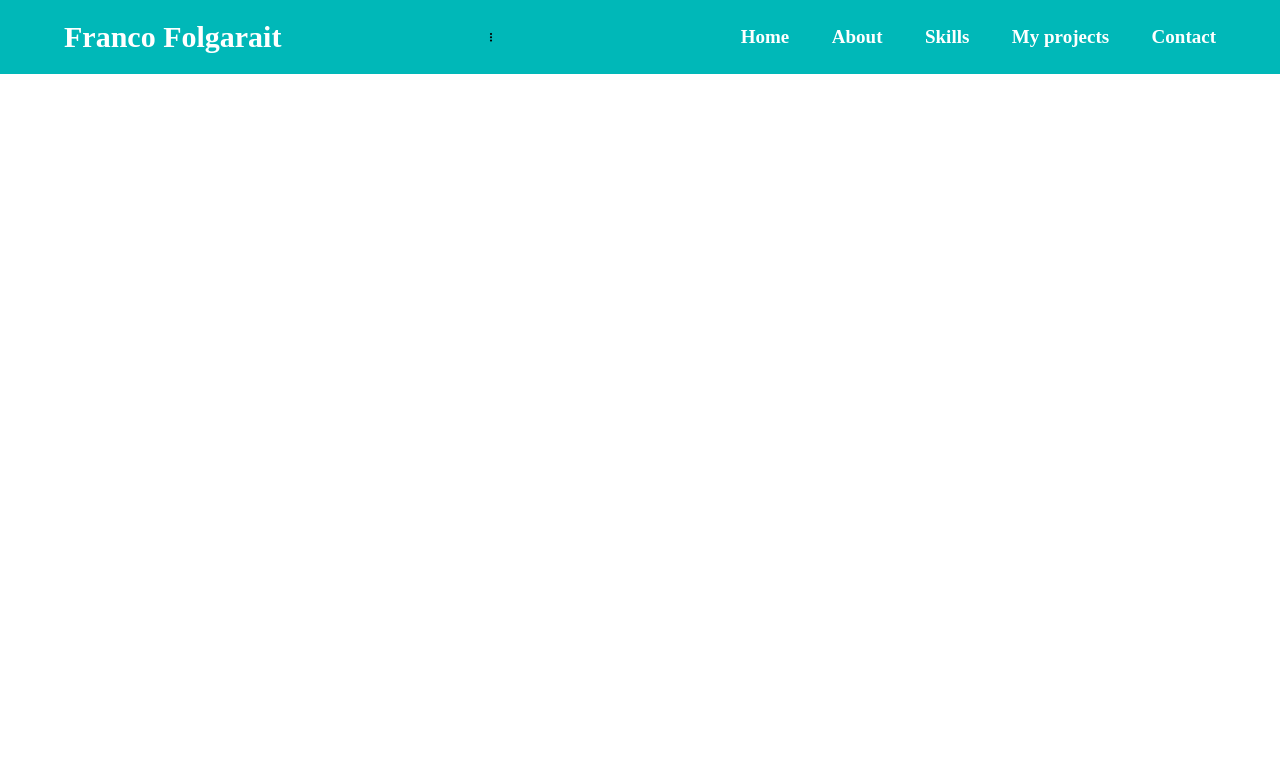
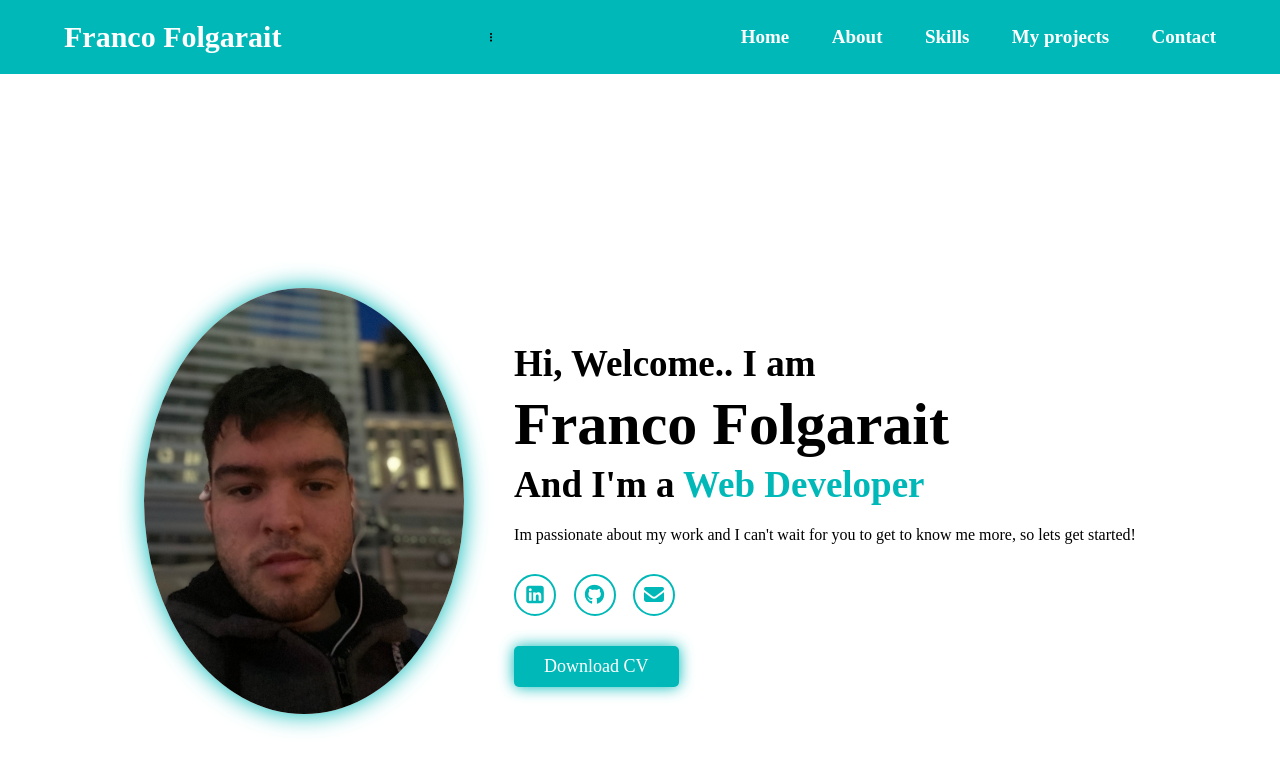
Before and after one commit to frankiebelize/my-portfoliov2, a plain HTML site: page index.html in a window 1280 px wide. Drawn offline with Linux system fonts and the light colour scheme; a web font is replaced by a local one.

Commit message:
added home section html and css

```diff
--- a/index.html
+++ b/index.html
@@ -22,5 +22,28 @@
             <a href="#projects">My projects</a>
             <a href="#contact">Contact</a>
     </header>
+
+    <!-- Home Section -->
+
+    <section class="home" id="home">
+        <div class="home-img">
+            <img src="assets/profile-pic.jpg" alt="Profile Image">
+        </div>
+        <div class="home-content">
+            <h3>Hi, Welcome.. I am</h3>
+            <h1>Franco Folgarait</h1>
+            <h3>And I'm a <span class="multiple-text">Web Developer</span></h3>
+
+            <p>Im passionate about my work and I can't wait for you to get to know me more, so lets get started!</p>
+
+            <!-- Social Media links -->
+
+            <div class="social-media">
+                <a href="#"><i class="fa-brands fa-square-linkedin"></i></a>
+                <a href="#"><i class="fa-brands fa-github"></i></a>
+                <a href="mailto:francoafolgarait@gmail.com"><i class="fa-solid fa-envelope"></i></a>
+            </div>
+            <a href="#" class="btn">Download CV</a>
+        </div>
 </body>
 </html>
--- a/style.css
+++ b/style.css
@@ -74,3 +74,101 @@ section{
     color: var(--primary-bg-color);
     cursor: pointer;
 }
+
+/* Home Section */
+
+.home{
+    display: flex;
+    justify-content: center;
+    align-items: center;;
+}
+
+.home-img img{
+    width: 25vw;
+    border-radius: 50%;
+    box-shadow: 0 0 25px var(--primary-color);
+    cursor: pointer;
+    animation: floatImage 4s ease-in-out infinite;
+    transition: 0.4s ease;
+}
+
+.home-img img:hover{
+    box-shadow: 0 0 25px var(--primary-color),0 0 35 px var(--primary-color), 0 0 45px var(--primary-color);
+}
+
+@keyframes floatImage {
+    0%, 100% {
+        transform: translateY(0);
+    }
+    50% {
+        transform: translateY(-2.4rem);
+    }
+
+}
+
+.home-content{
+    margin-left: 5rem;
+}
+
+.home-content h3{
+    font-size: 3.7rem;
+    font-weight: 700;
+
+}
+
+.home-content h3:nth-of-type(2){
+    margin-bottom: 2rem;
+}
+
+span{
+    color: var(--primary-color);
+}
+
+.home-content h1{
+    font-size: 6rem;
+    font-weight: 700;
+    line-height: 1.3;
+}
+.home-content p{
+    font-size: 1.6rem;
+}
+
+.social-media a{
+    display: inline-flex;
+    justify-content: center;
+    align-items: center;
+    width: 42px;
+    height: 42px;
+    background: transparent;
+    border: 0.2rem solid var(--primary-color);
+    color: var(--primary-color);
+    font-size: 2rem;
+    border-radius: 50%;
+    margin: 3rem 1.5rem 3rem 0;
+    transition: 0.3s ease;
+}
+
+.social-media a:hover{
+    background: var(--primary-color);
+    color: var(--primary-bg-color);
+    transform: scale(1.1) translateY(-10px);
+}
+
+.btn{
+    display: inline-block;
+    padding: 1rem 3rem;
+    background: var(--primary-color);
+    color: var(--primary-bg-color);
+    font-size: 1.8rem;
+    font-weight: 500;
+    border-radius: 0.5rem;
+    box-shadow: 0 0 15px var(--primary-color);
+    transition: 0.3s ease;
+}
+
+.btn:hover{
+    background: var(--primary-bg-color);
+    color: var(--primary-color);
+    box-shadow: 0 0 25px var(--primary-color);
+    transform: translateY(-5px);
+}
```
Also changed, not shown: assets/profile-pic.jpg (added).
